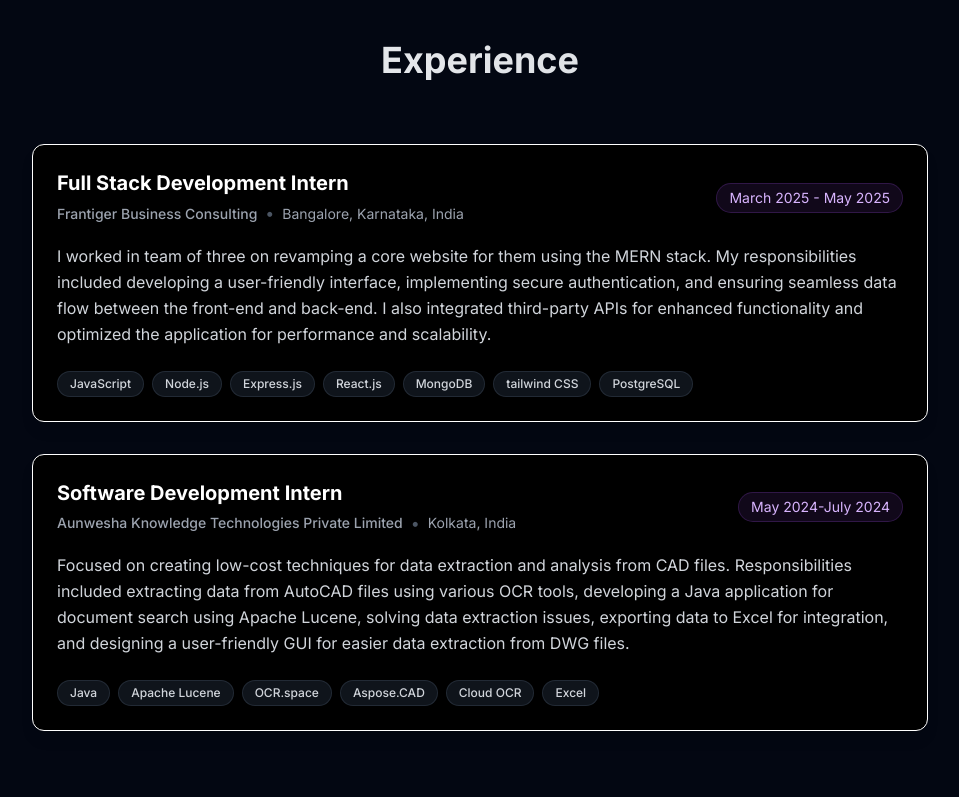
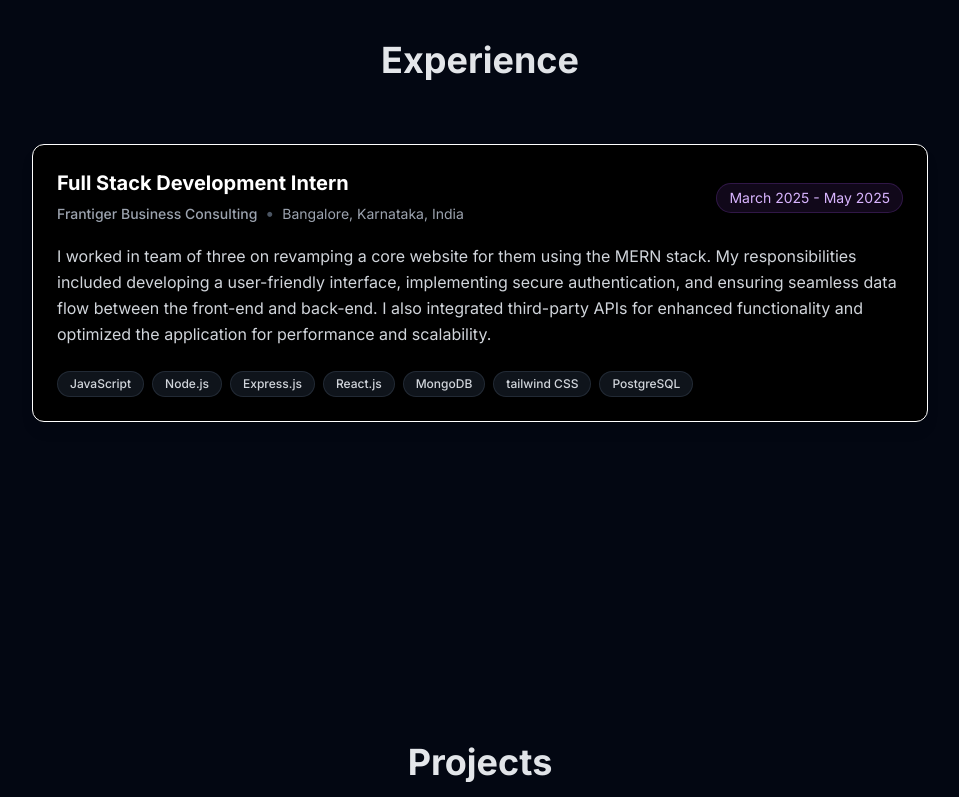
Before and after one commit to dawgdevv/portfolio, a React (Vite) app: page / in a window 1280 px wide. Shown: the part 2000-2797 px from the top of the page, without its empty margins (160-1119 px from the left). Built offline with nearby package versions, Linux system fonts and the light colour scheme.

Commit message:
feat: remove outdated Software Development Intern experience from the portfolio

```diff
--- a/src/constants/index.js
+++ b/src/constants/index.js
@@ -24,21 +24,6 @@ export const EXPERIENCES = [
       "MongoDB",
       "tailwind CSS",
       "PostgreSQL",
-    ],
-  },
-  {
-    year: "May 2024-July 2024",
-    role: "Software Development Intern",
-    company: "Aunwesha Knowledge Technologies Private Limited",
-    location: "Kolkata, India",
-    description: `Focused on creating low-cost techniques for data extraction and analysis from CAD files. Responsibilities included extracting data from AutoCAD files using various OCR tools, developing a Java application for document search using Apache Lucene, solving data extraction issues, exporting data to Excel for integration, and designing a user-friendly GUI for easier data extraction from DWG files.`,
-    technologies: [
-      "Java",
-      "Apache Lucene",
-      "OCR.space",
-      "Aspose.CAD",
-      "Cloud OCR",
-      "Excel",
     ],
   },
 ];
```
